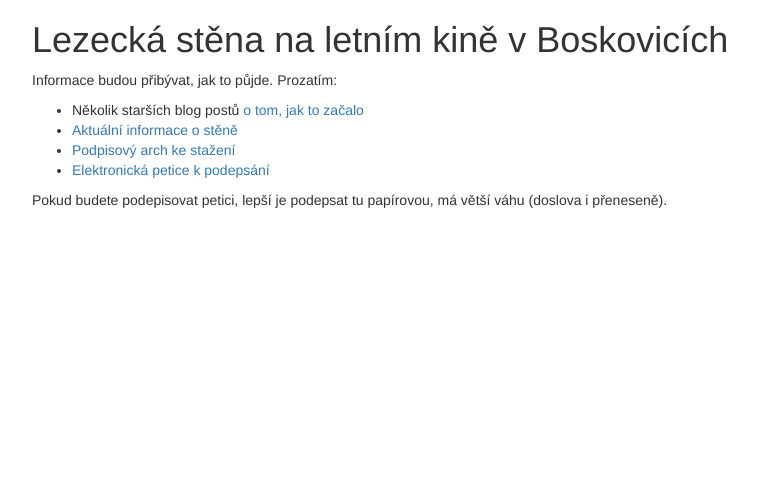
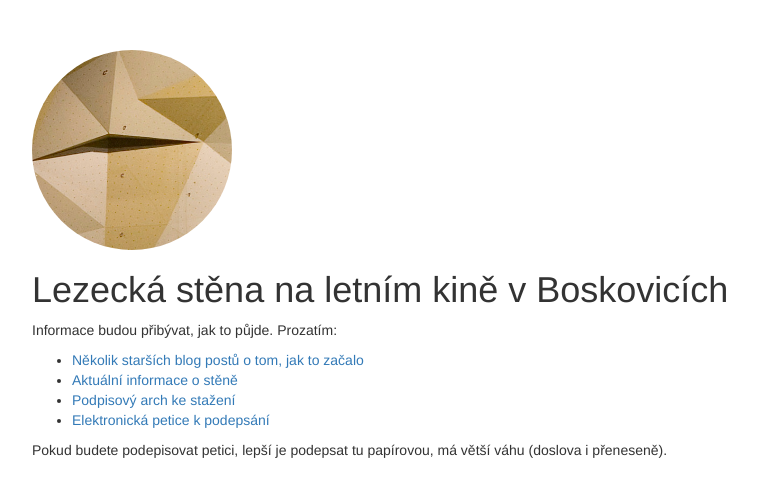
Before and after one commit to zoul/stena, a plain HTML site: page index.html in a window 1280 px wide. Shown: the whole page, without its empty margins (38-795 px from the left). Drawn offline with Linux system fonts and the light colour scheme.

Commit message:
Přidal jsem titulní obrázek.

```diff
--- a/index.html
+++ b/index.html
@@ -4,6 +4,7 @@
     <meta charset="utf-8">
     <meta http-equiv="X-UA-Compatible" content="IE=edge">
     <title>Lezecká stěna v Boskovicích</title>
+    <link rel="stylesheet" href="style.css">
     <script src="lib/analytics.js"></script>
     <link href="lib/bootstrap/css/bootstrap.min.css" rel="stylesheet">
     <!--[if lt IE 9]>
@@ -13,10 +14,11 @@
 </head>
 <body>
     <div class="container">
+        <img class="stena img-circle" src="img/stena.jpg" alt="fotka lezecké stěny">
         <h1>Lezecká stěna na letním kině v Boskovicích</h1>
         <p>Informace budou přibývat, jak to půjde. Prozatím:</p>
         <ul>
-            <li>Několik starších blog postů <a href="http://blog.zoul.cz/tagged/climbing">o tom, jak to začalo
+            <li><a href="http://blog.zoul.cz/tagged/climbing">Několik starších blog postů o tom, jak to začalo
             <li><a href="https://www.dropbox.com/s/a29kdfevq32jx2t/stena.pdf?dl=0">Aktuální informace o stěně</a>
             <li><a href="files/petice.pdf">Podpisový arch ke stažení</a>
             <li><a href="https://goo.gl/NzzjOp">Elektronická petice k podepsání</a>
--- /dev/null
+++ b/style.css
@@ -0,0 +1,8 @@
+body {
+    padding-top: 50px;
+}
+
+.stena {
+    width: 200px;
+    height: 200px;
+}
```
Also changed, not shown: img/stena.jpg (added).
